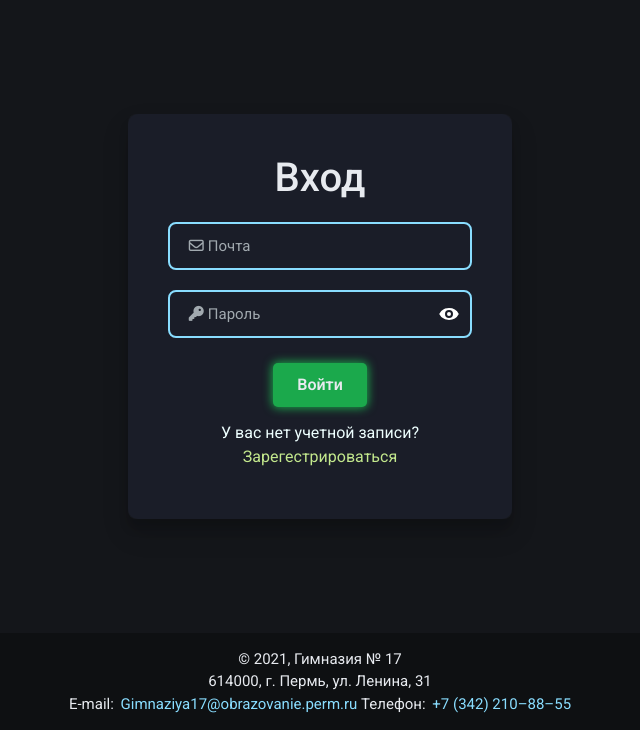
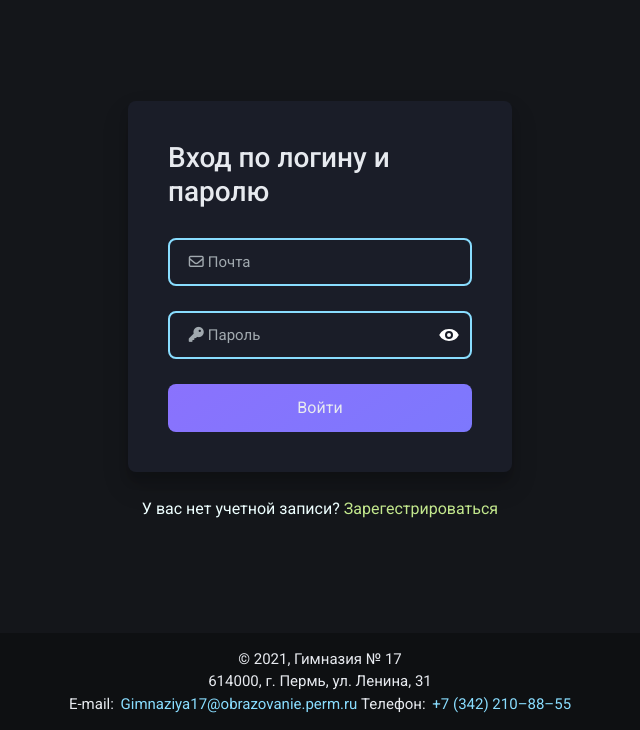
Before and after one commit to S1riyS/CONTESTER, a Flask app: page /auth/login in a window 1280 px wide. Shown: the part 70-800 px from the top of the page, without its empty margins (320-960 px from the left). Run offline with Flask 2, Linux system fonts and the light colour scheme; parts of the project's set-up code (start-up, migrations or seed data) failed here and were passed over; some libraries are stand-ins or nearby versions.

Commit message:
FEATURE(auth): changed style and structure of auth forms

```diff
--- a/app/blueprints/auth/static/css/auth.css
+++ b/app/blueprints/auth/static/css/auth.css
@@ -22,29 +22,33 @@ input:-webkit-autofill:focus {
 
 .form-wrapper {
     padding: 0 !important;
-    background-color: #181A1F;
-    border-radius: 0.5rem;
+    text-align: center;
 }
 
 .form {
     padding: 40px;
-    border-radius: 10px;
+    border-radius: 8px;
     background-color: var(--form-background-color);
     text-align: center;
     margin: 0;
 }
 
+.form__title {
+    margin-bottom: 30px;
+    font-size: 28px;
+    text-align: left;
+}
+
 .form__group {
     position: relative;
     height: 3rem;
-    margin-top: 20px;
+    margin-bottom: 25px;
 }
 
 .form__group_dropdowns {
     display: flex;
     justify-content: space-between;
     height: fit-content;
-    margin-top: 15px;
 }
 
 .form__group_dropdowns .dropdown__group {
@@ -57,7 +61,7 @@ input:-webkit-autofill:focus {
 
 .form__group_dropdowns .dropdown__group_title {
     color: #cfd8dcbf;
-    margin-bottom: 3px;
+    margin-bottom: 5px;
 }
 
 
@@ -78,8 +82,7 @@ input:-webkit-autofill:focus {
 }
 
 .form__group select:focus,
-.form__group select:hover
-{
+.form__group select:hover {
     border-color: #ffcb6b !important;
 }
 
@@ -89,6 +92,7 @@ input:-webkit-autofill:focus {
 }
 
 .form__input {
+    font-size: 15px;
     width: 100%;
     height: 100%;
     border: 2px solid var(--form-border-color);
@@ -115,7 +119,7 @@ input:-webkit-autofill:focus {
     padding: 0 0.5rem;
     background-color: var(--form-background-color);
     color: #cfd8dcbf;
-    transition: all 150ms ease-in
+    transition: all 150ms ease-in;
 }
 
 .form__input[type="password"] {
@@ -149,16 +153,20 @@ input:-webkit-autofill:focus {
 }
 
 .submit-btn {
-    margin: 25px 0 10px;
-    padding: 10px 24px;
+    width: 100%;
+    padding: 12px 24px;
     border: none;
-    border-radius: 5px;
+    border-radius: 8px;
     color: var(--text-color);
     font-size: 16px;
-    font-weight: 600;
-    background-color: var(--green-color);
-    box-shadow: 0 0 10px 1px var(--green-color);
-    transition: all .2s ease
+    font-weight: 400;
+    background: var(--purple-gradient);
+    background-size: 200% 100%;
+    transition: all .2s ease;
+}
+
+.submit-btn:hover {
+    background-position: 100% 0;
 }
 
 .submit-btn:hover {
@@ -166,6 +174,7 @@ input:-webkit-autofill:focus {
 }
 
 .form-text {
+    margin-top: 25px;
     color: #eeffff;
     font-size: 16px;
     margin-bottom: 10px;
--- a/app/blueprints/auth/templates/auth/login.html
+++ b/app/blueprints/auth/templates/auth/login.html
@@ -12,10 +12,10 @@
 {% block content %}
     <div class="container-fluid">
         <div class="row">
-            <div class="form-wrapper box-shadow col-xl-4 offset-xl-4 offset-lg-1 col-lg-10 col-12">
-                <form action="" method="post" class="form" id=login_form>
+            <div class="form-wrapper col-xl-4 offset-xl-4 offset-lg-1 col-lg-10 col-12">
+                <form action="" method="post" class="form box-shadow" id=login_form>
                     {{ form.csrf_token }}
-                    <h1 class="form__title">Вход</h1>
+                    <h1 class="form__title">Вход по логину и паролю</h1>
 
                     <div class="form__group">
                         {{ form.email(type="email", id="email", class_="form__input", placeholder=" ") }}
@@ -33,13 +33,12 @@
                     </div>
 
                     {{ form.submit(type="submit", class_="submit-btn") }}
-
-                    <p class="form-text">У вас нет учетной записи?
-                        <a class="form-text-link" href="{{ url_for('auth.signup_page') }}">
-                            Зарегестрироваться
-                        </a>
-                    </p>
                 </form>
+                <p class="form-text">У вас нет учетной записи?
+                    <a class="form-text-link" href="{{ url_for('auth.signup_page') }}">
+                        Зарегестрироваться
+                    </a>
+                </p>
             </div>
         </div>
     </div>
```
Also changed, not shown: app/blueprints/auth/templates/auth/sign_up.html (+20 -22 lines).
